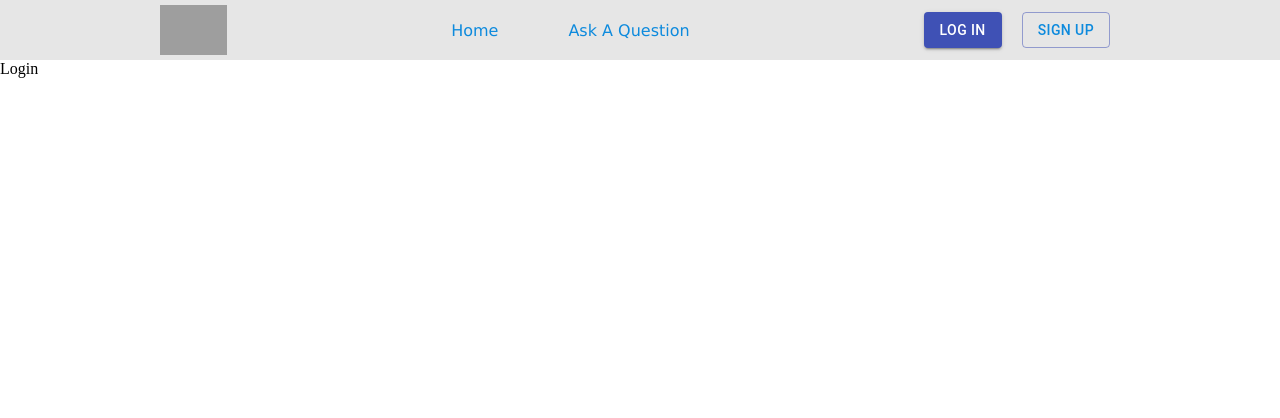
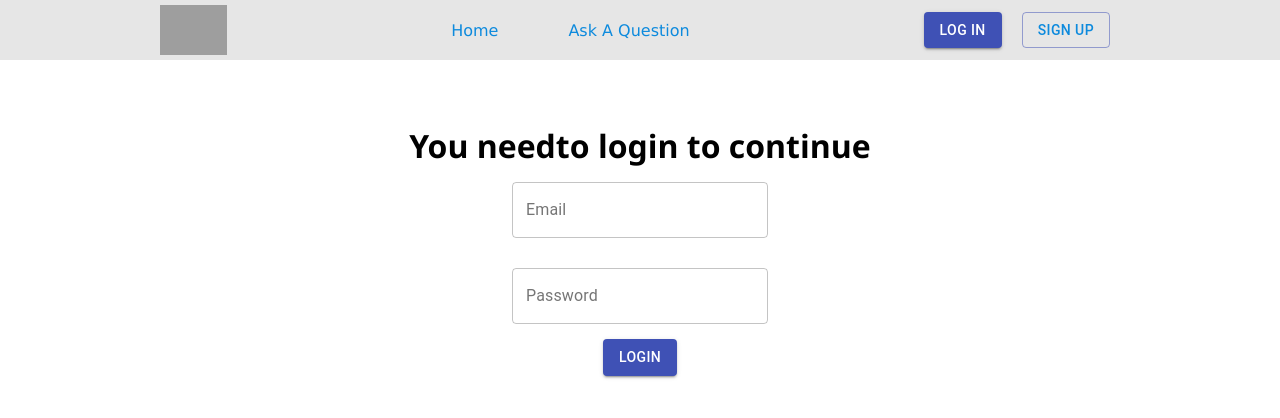
Before and after one commit to HaseebAHMED-afk/DuetStudentQuora, a React (Create React App) app in the folder client/: page /login in a window 1280 px wide. Shown: the top 418 px of the page. Built offline with nearby package versions, Linux system fonts and the light colour scheme; grey boxes are pictures that could not be loaded.

Commit message:
Login page

```diff
--- a/client/src/App.css
+++ b/client/src/App.css
@@ -96,3 +96,20 @@ margin: auto;
     float: right;
     margin: auto 10px !important;
 }
+
+.login-page{
+    text-align: center;
+    margin-top: 5%;
+}
+
+.login-heading{
+    font-family: 'Segoe UI', Tahoma, Geneva, Verdana, sans-serif;
+}
+.login-form{
+    width: 20%;
+    margin: auto;
+}
+.login-input{
+    width: 100%;
+    margin: 15px auto !important;
+}
--- a/client/src/Pages/Login.jsx
+++ b/client/src/Pages/Login.jsx
@@ -1,9 +1,17 @@
 import React from 'react'
+import TextField from '@material-ui/core/TextField'
+import '../App.css'
+import { Button } from '@material-ui/core'
 
 const Login = () => {
     return (
-        <div>
-            Login
+        <div className='login-page' >
+            <h1 className='login-heading' >You needto login to continue</h1>
+            <div className="login-form">
+                <TextField variant='outlined' color='primary' label='Email' className='login-input' />
+                <TextField variant='outlined' color='primary' label='Password' className='login-input' />
+                <Button variant='contained' color='primary' >Login</Button>
+            </div>
         </div>
     )
 }
```
